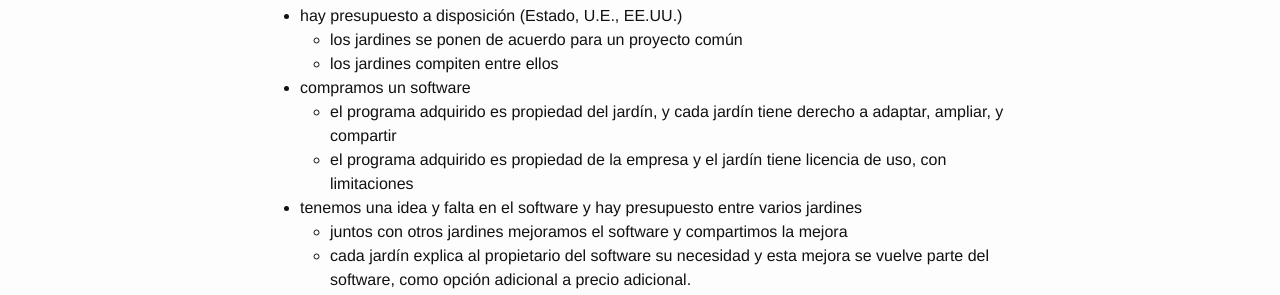
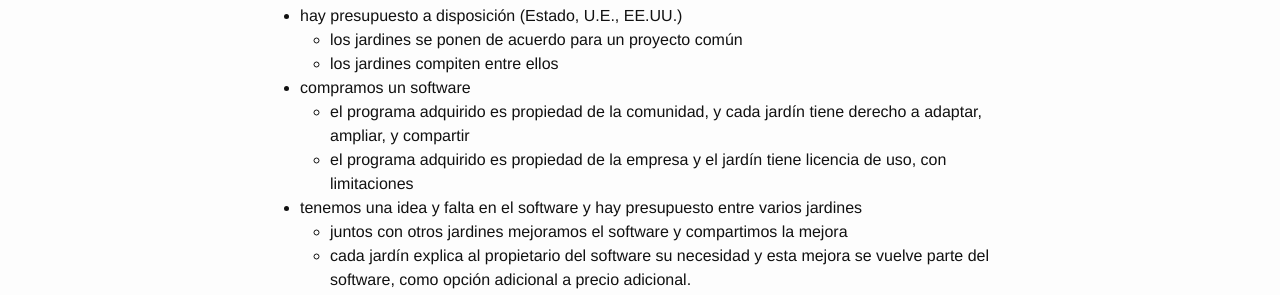
Before and after one commit to Ghini/ghini.github.io, a Jekyll site: the page built from _posts/2018-04-21-what's-the-difference.md, in a window 1280 px wide. Shown: the part 400-695 px from the top of the page. Built offline with Jekyll 4.4.1, drawn with Linux system fonts in a browser that asks for light colours.

Commit message:
propiedad de la comunidad

```diff
--- a/_posts/2018-04-21-what's-the-difference.md
+++ b/_posts/2018-04-21-what's-the-difference.md
@@ -21,7 +21,7 @@ No, I'm not kidding, and here, in sequence, why...
   - los jardines compiten entre ellos
 
 - compramos un software
-  - el programa adquirido es propiedad del jardín, y cada jardín tiene derecho a adaptar, ampliar, y compartir
+  - el programa adquirido es propiedad de la comunidad, y cada jardín tiene derecho a adaptar, ampliar, y compartir
   - el programa adquirido es propiedad de la empresa y el jardín tiene licencia de uso, con limitaciones
 
 - tenemos una idea y falta en el software y hay presupuesto entre varios jardines
```
